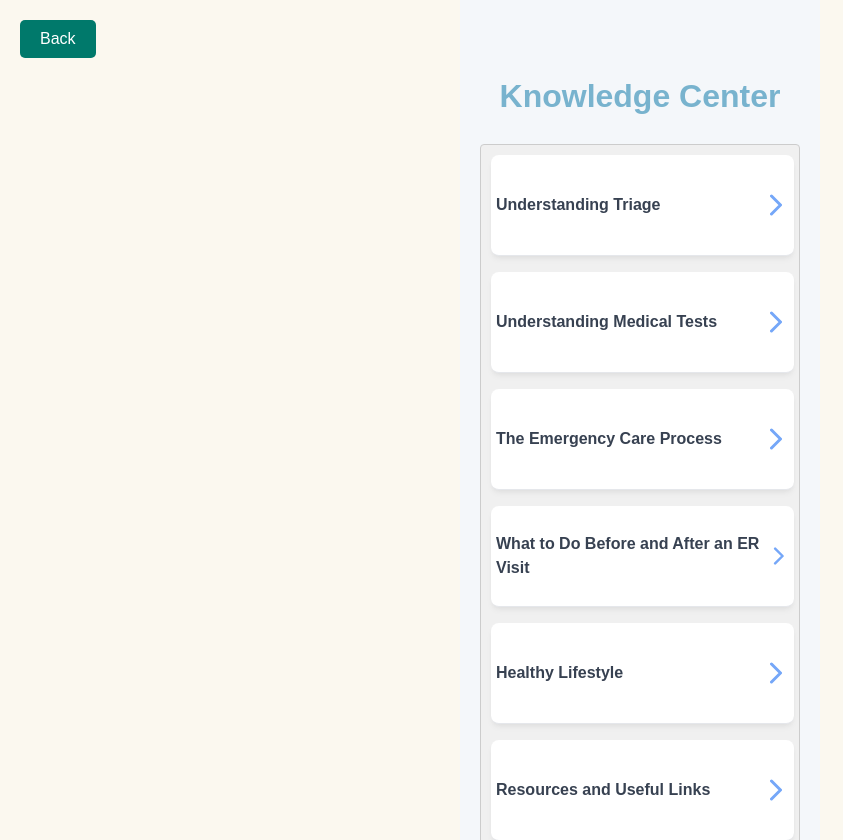
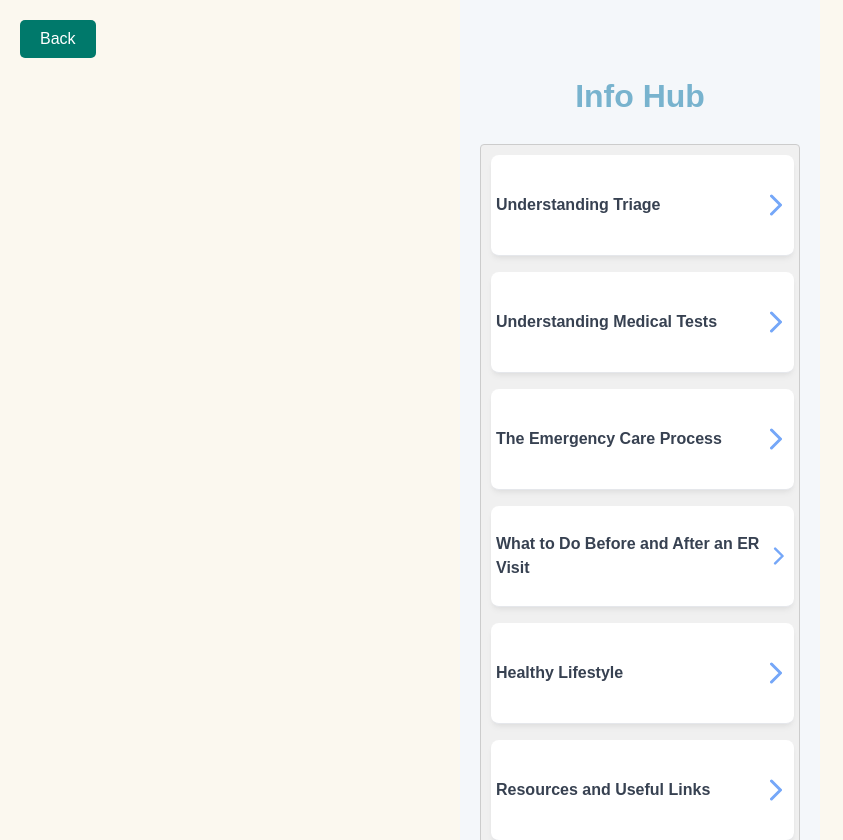
Before and after one commit to TheVortex8/hospital-declustering, a React (Vite) app: page /knowledgeCenter in a window 1280 px wide. Shown: the whole page, without its empty margins (0-843 px from the left). Built offline with nearby package versions, Linux system fonts and the light colour scheme.

Commit message:
info hub

```diff
--- a/src/pages/KnowledgeCenter.tsx
+++ b/src/pages/KnowledgeCenter.tsx
@@ -53,7 +53,7 @@ const KnowledgeCenter = () => {
         marginBottom: '1.5rem',
         textAlign: 'center',
       }}>
-        Knowledge Center
+        Info Hub
       </h1>
       <div className="w-full max-w-5xl">
       {menuItems.map((item, index) => (
--- a/src/pages/dashboard.tsx
+++ b/src/pages/dashboard.tsx
@@ -74,7 +74,7 @@ const Dashboard: React.FC = () => {
         >
           <span style={iconStyle}>
           <FaBook size={24} color='#78B3CE' style={{backgroundColor:'#555', padding: '1rem', borderRadius: '50%'}}/> {/* Add icon */}
-          Learning zone
+          Info Hub
           </span>
         </button>
 
```
